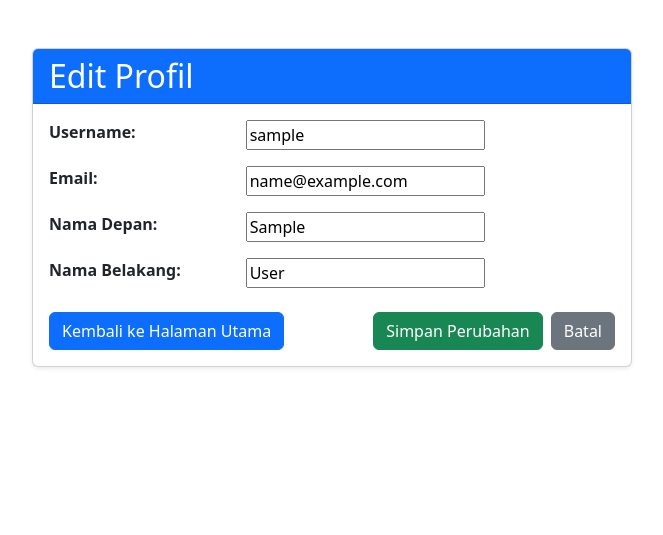
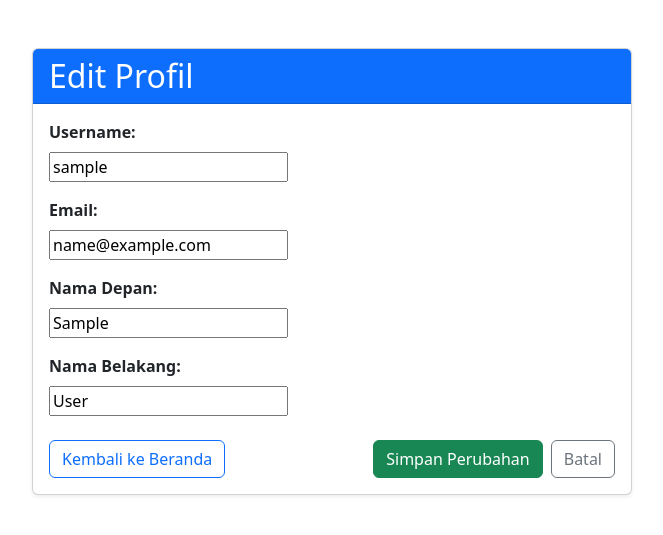
Before and after one commit to hilmyhafizhhh/Task-Management-App, a Django app: page /profile/edit/ in a window 1280 px wide. Shown: the top 535 px of the page, without its empty margins (308-971 px from the left). Run offline with Django 5.2, Linux system fonts and the light colour scheme; the visitor is signed in with stand-in values (Sample User, id 1).

Commit message:
Memperbaiki tampilan pada halaman profile.html, task_detail.html, edit_profile.html, about.html

```diff
--- a/tasks/templates/tasks/edit_profile.html
+++ b/tasks/templates/tasks/edit_profile.html
@@ -10,24 +10,26 @@
       <form method="POST">
         {% csrf_token %}
 
-        <div class="row mb-3">
-          <label class="col-md-4 col-12 fw-bold">Username:</label>
-          <div class="col-md-8 col-12">{{ form.username }}</div>
+        <div class="mb-3">
+          <label for="username" class="form-label fw-bold">Username:</label>
+          <div class="input-group">{{ form.username }}</div>
         </div>
 
-        <div class="row mb-3">
-          <label class="col-md-4 col-12 fw-bold">Email:</label>
-          <div class="col-md-8 col-12">{{ form.email }}</div>
+        <div class="mb-3">
+          <label for="email" class="form-label fw-bold">Email:</label>
+          <div class="input-group">{{ form.email }}</div>
         </div>
 
-        <div class="row mb-3">
-          <label class="col-md-4 col-12 fw-bold">Nama Depan:</label>
-          <div class="col-md-8 col-12">{{ form.first_name }}</div>
+        <div class="mb-3">
+          <label for="first_name" class="form-label fw-bold">Nama Depan:</label>
+          <div class="input-group">{{ form.first_name }}</div>
         </div>
 
-        <div class="row mb-3">
-          <label class="col-md-4 col-12 fw-bold">Nama Belakang:</label>
-          <div class="col-md-8 col-12">{{ form.last_name }}</div>
+        <div class="mb-3">
+          <label for="last_name" class="form-label fw-bold"
+            >Nama Belakang:</label
+          >
+          <div class="input-group">{{ form.last_name }}</div>
         </div>
 
         <!-- Action Buttons -->
@@ -36,9 +38,9 @@
         >
           <a
             href="{% url 'home' %}"
-            class="btn btn-primary mb-2 mb-md-0 me-md-2"
+            class="btn btn-outline-primary mb-2 mb-md-0 me-md-2"
           >
-            Kembali ke Halaman Utama
+            Kembali ke Beranda
           </a>
 
           <div class="d-flex flex-column flex-md-row">
@@ -47,7 +49,7 @@
             </button>
             <a
               href="{% url 'profile' %}"
-              class="btn btn-secondary mb-2 mb-md-0"
+              class="btn btn-outline-secondary mb-2 mb-md-0"
             >
               Batal
             </a>
--- a/tasks/templates/tasks/task_detail.html
+++ b/tasks/templates/tasks/task_detail.html
@@ -30,7 +30,7 @@
           <!-- Kembali ke Halaman Utama -->
           <div class="mt-4">
             <a href="{% url 'home' %}" class="btn btn-primary btn-lg"
-              >Kembali ke Halaman Utama</a
+              >Kembali ke Beranda</a
             >
           </div>
         </div>
```
Also changed, not shown: tasks/templates/tasks/about.html (+5 -4 lines), tasks/templates/tasks/profile.html (+10 -4 lines).
